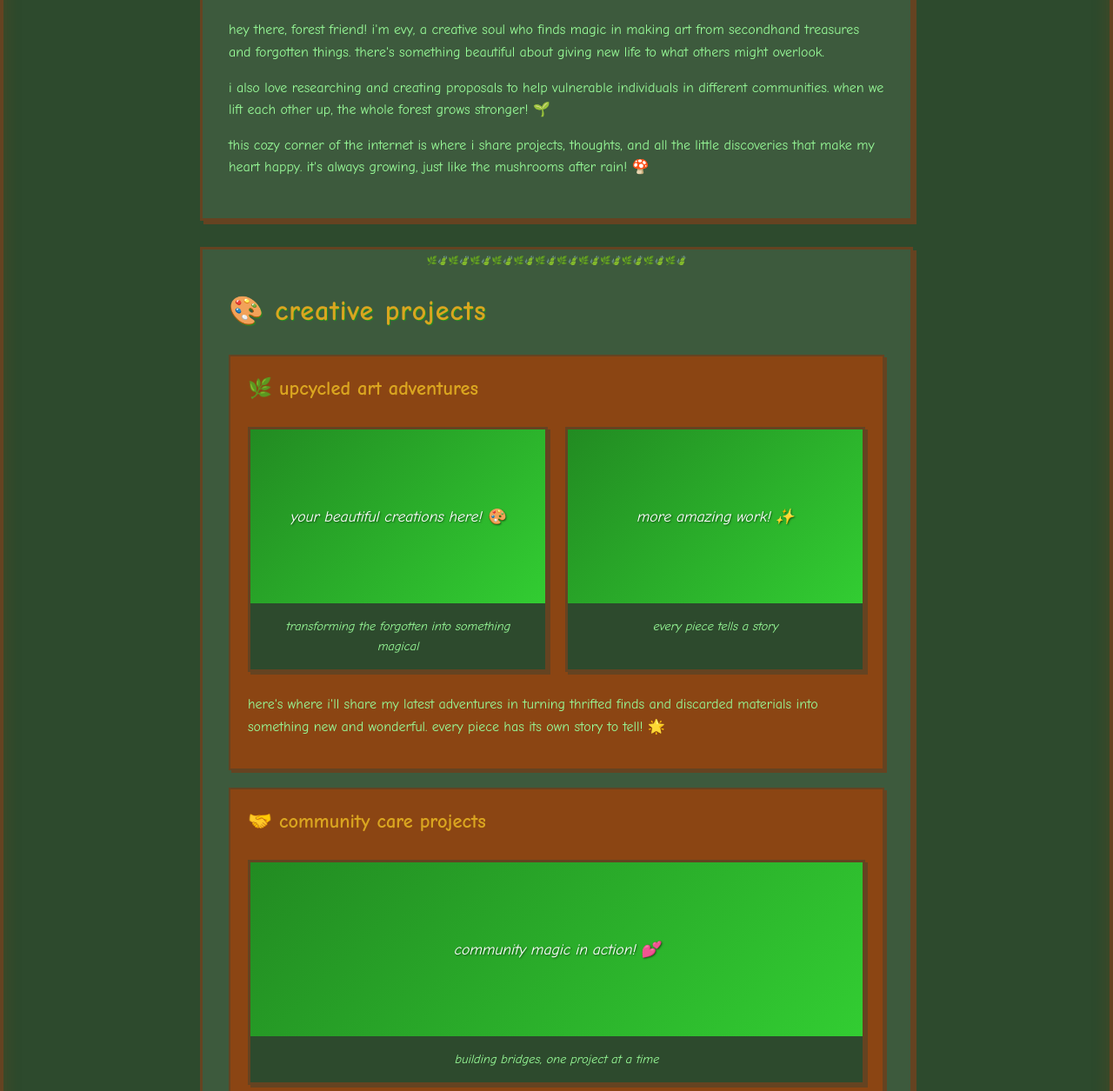
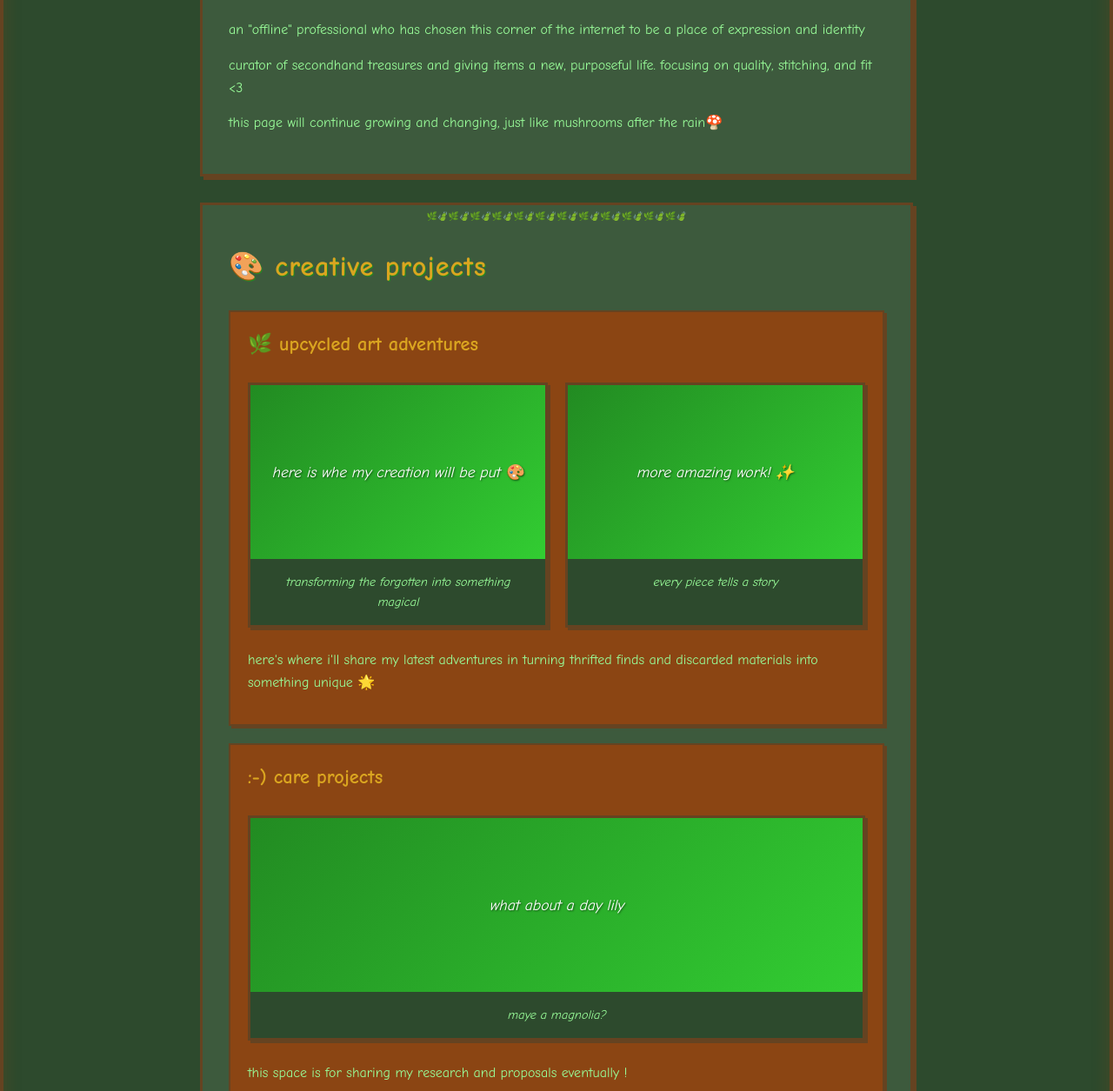
Before and after one commit to EvysCorner/evyscorner.github.io, a plain HTML site: page index.html in a window 1280 px wide. Shown: the part 605-1860 px from the top of the page at 87% size. Drawn offline with Linux system fonts and the light colour scheme.

Commit message:
Update index.html

```diff
--- a/index.html
+++ b/index.html
@@ -481,9 +481,9 @@
       <div id="home" class="content-section active">
         <section>
           <h2>🌸 about evy</h2>
-          <p>hey there, forest friend! i'm evy, a creative soul who finds magic in making art from secondhand treasures and forgotten things. there's something beautiful about giving new life to what others might overlook.</p>
-          <p>i also love researching and creating proposals to help vulnerable individuals in different communities. when we lift each other up, the whole forest grows stronger! 🌱</p>
-          <p>this cozy corner of the internet is where i share projects, thoughts, and all the little discoveries that make my heart happy. it's always growing, just like the mushrooms after rain! 🍄</p>
+          <p>an "offline" professional who has chosen this corner of the internet to be a place of expression and identity</p>
+          <p>curator of secondhand treasures and giving items a new, purposeful life. focusing on quality, stitching, and fit <3</p>
+          <p>this page will continue growing and changing, just like mushrooms after the rain🍄</p>
         </section>
 
         <section>
@@ -493,7 +493,7 @@
             <h3>🌿 upcycled art adventures</h3>
             <div class="image-gallery">
               <div class="image-item">
-                <div class="image-placeholder">your beautiful creations here! 🎨</div>
+                <div class="image-placeholder">here is whe my creation will be put 🎨</div>
                 <div class="image-caption">transforming the forgotten into something magical</div>
               </div>
               <div class="image-item">
@@ -501,25 +501,25 @@
                 <div class="image-caption">every piece tells a story</div>
               </div>
             </div>
-            <p>here's where i'll share my latest adventures in turning thrifted finds and discarded materials into something new and wonderful. every piece has its own story to tell! 🌟</p>
+            <p>here's where i'll share my latest adventures in turning thrifted finds and discarded materials into something unique 🌟</p>
           </div>
 
           <div class="project">
-            <h3>🤝 community care projects</h3>
+            <h3> :-) care projects</h3>
             <div class="image-gallery">
               <div class="image-item">
-                <div class="image-placeholder">community magic in action! 💕</div>
-                <div class="image-caption">building bridges, one project at a time</div>
+                <div class="image-placeholder">what about a day lily</div>
+                <div class="image-caption">maye a magnolia?</div>
               </div>
             </div>
-            <p>this space is for sharing my research and proposals focused on supporting our most vulnerable community members. because everyone deserves to feel seen, heard, and cared for. 🌈</p>
+            <p>this space is for sharing my research and proposals eventually ! </p>
           </div>
         </section>
 
         <section>
           <h2>💌 let's connect</h2>
           <div class="contact-info">
-            <p>want to collaborate on something beautiful? have questions about sustainable art? or just want to chat about life in the forest? i'd love to hear from you! 🌻</p>
+            <p>want to collaborate on something beautiful? have questions about what i can do? i'd love to hear from you! 🌻</p>
             <a href="mailto:contact.evannai@gmail.com" class="email-link">🌸 send me a letter</a>
           </div>
         </section>
@@ -527,17 +527,17 @@
 
       <div id="closet" class="content-section">
         <section>
-          <h2>👗 my forest closet</h2>
-          <p>welcome to my style sanctuary! this is where i'll share outfit inspirations, thrifted treasures, and sustainable fashion finds. coming soon! 🌿✨</p>
+          <h2>👗 my beach cove closet</h2>
+          <p>welcome to my style sanctuary! this is where i'll share outfit inspirations, thrifted treasures, and upcycle inspo?!. coming soon! 🌿✨</p>
 
           <div class="image-gallery">
             <div class="image-item">
-              <div class="image-placeholder">sustainable style coming soon! 🌱</div>
-              <div class="image-caption">thrifted treasures and eco-friendly finds</div>
+              <div class="image-placeholder">bedazzled and fun🌱</div>
+              <div class="image-caption">chunky slippers!</div>
             </div>
             <div class="image-item">
               <div class="image-placeholder">outfit inspiration! ✨</div>
-              <div class="image-caption">forest fairy vibes</div>
+              <div class="image-caption">surfer off duty diva!</div>
             </div>
           </div>
         </section>
```
